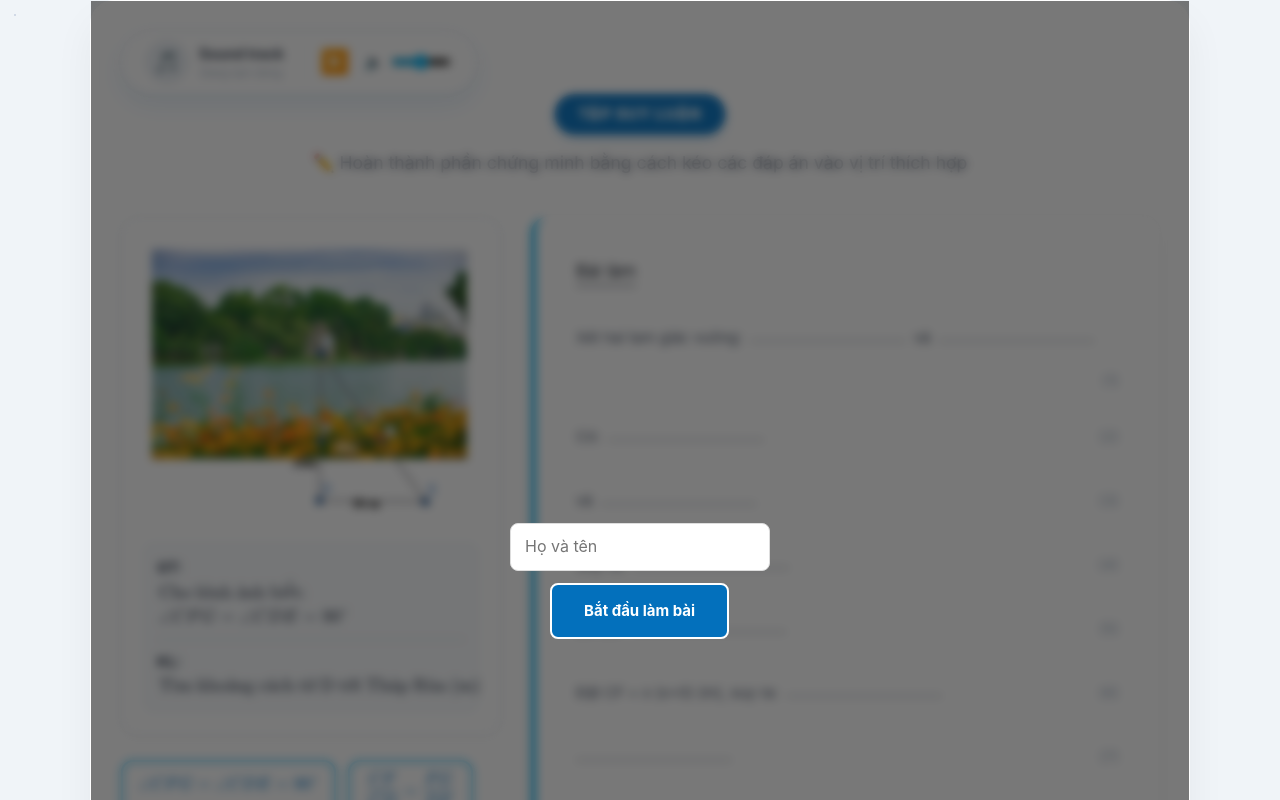
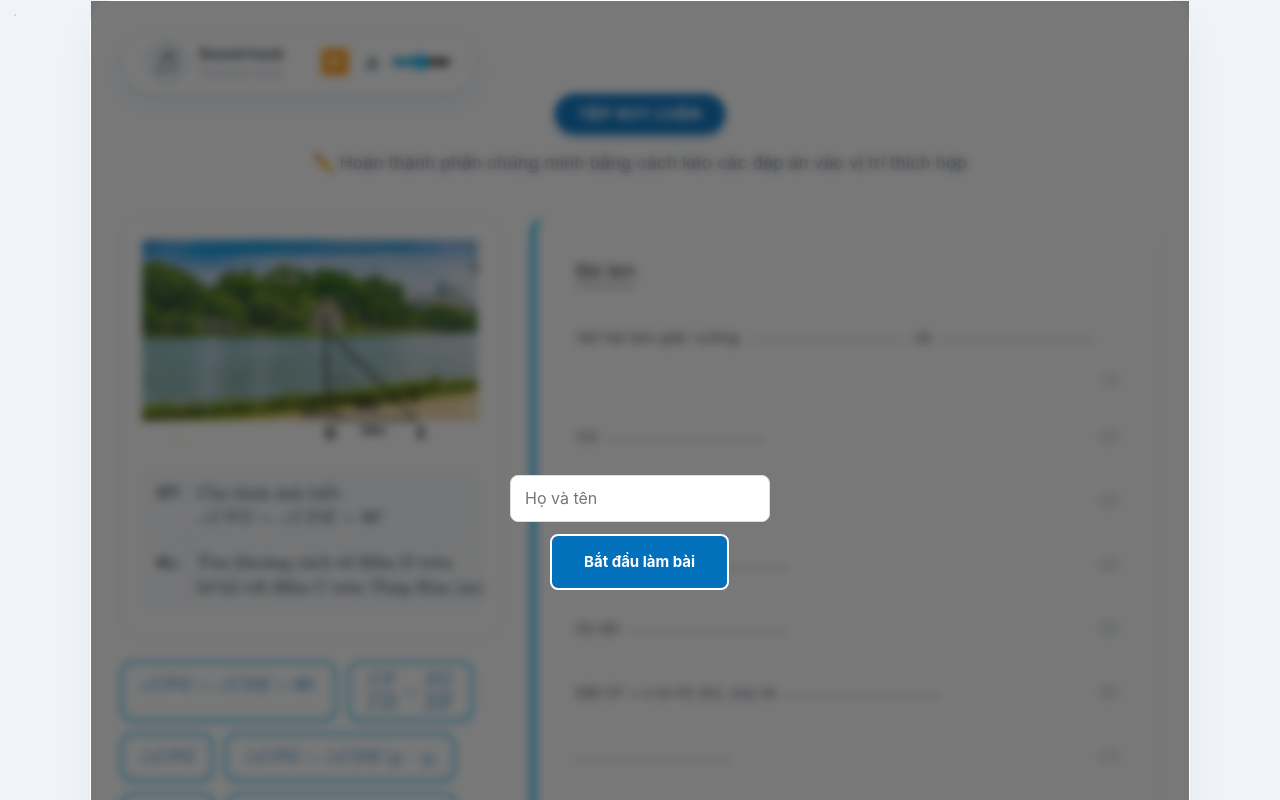
Before and after one commit to xuandaojv/live-worksheet, a Vue app: page / in a window 1280 px wide. Shown: the top 800 px of the page. Built offline with nearby package versions, Linux system fonts and the light colour scheme.

Commit message:
Update logic

```diff
--- a/src/App.vue
+++ b/src/App.vue
@@ -19,14 +19,14 @@
         <section class="sidebar">
           <div class="geometry-card">
             <div class="triangle-svg-container">
-                <img src="@/assets/image/12.png" alt="Triangle Diagram" class="geometry-img" />
+                <img src="@/assets/image/13.jpg" alt="Triangle Diagram" class="geometry-img" />
             </div>
 
             <div class="problem-box">
               <div class="row">
                 <strong>GT:</strong>
                 <!-- Updated givens -->
-                <div style="margin-left:2px;">
+                <div>
                   <MathText text="\text{Cho hình ảnh biết: }" />
                   <br>
                   <MathText :text="'\\angle CFG = \\angle CDE = 90^\\circ'" />
@@ -36,8 +36,8 @@
               <div class="row">
                 <strong>KL:</strong>
                 <!-- Updated conclusion -->
-                <div style="margin-left:2px;">
-                  <MathText text="\text{Tìm khoảng cách từ D tới Tháp Rùa (m)}" />
+                <div>
+                  <MathText text="\text{Tìm khoảng cách từ điểm D trên} \\ \text{bờ hồ tới điểm C trên Tháp Rùa (m)}" />
                 </div>
               </div>
             </div>
@@ -331,6 +331,10 @@ const startTouch = (option) => {
 </script>
 
 <style scoped>
+  .row{
+      display: flex;
+      column-gap: 15px;
+  }
   .submit-result{
     position: absolute;
     top: 20px;
@@ -414,6 +418,16 @@ const startTouch = (option) => {
   border-radius: 12px;
   font-size: 0.95rem;
   color: #2d3748;
+  position: relative;
+  ::before {
+    content: "";
+    position: absolute;
+    top: 15px;
+    left: 45px;
+    width: 1px;
+    height: calc(100% - 30px);
+    background-color: #cbd5e0;
+  }
 }
 
 .divider {
--- a/src/views/ResultDetailPopup.vue
+++ b/src/views/ResultDetailPopup.vue
@@ -1,17 +1,18 @@
 <template>
     <div class="wrapper">
+        <div style="font-size: 28px; position: fixed; top: 10px; right: 20px; cursor: pointer;" @click="closePopup">🗙</div>
         <main class="content-grid">
             <section class="sidebar">
                 <div class="geometry-card">
                     <div class="triangle-svg-container">
-                        <img src="@/assets/image/12.png" alt="Triangle Diagram" class="geometry-img" />
+                        <img src="@/assets/image/13.jpg" alt="Triangle Diagram" class="geometry-img" />
                     </div>
 
                     <div class="problem-box">
                         <div class="row">
                             <strong>GT:</strong>
                             <!-- Updated givens -->
-                            <div style="margin-left:2px;">
+                            <div>
                                 <MathText :text="'\\angle CFG = \\angle CDE = 90^\\circ'" />
                             </div>
                         </div>
@@ -19,8 +20,8 @@
                         <div class="row">
                             <strong>KL:</strong>
                             <!-- Updated conclusion -->
-                            <div style="margin-left:2px;">
-                            <MathText text="\text{Tìm khoảng cách từ D tới Tháp Rùa (m)}" />
+                            <div>
+                                <MathText text="\text{Tìm khoảng cách từ điểm D trên} \\ \text{bờ hồ tới điểm C trên Tháp Rùa (m)}" />
                             </div>
                         </div>
                     </div>
@@ -162,6 +163,13 @@ const handleDrop = () => {
 }
 </script>
 <style scoped>
+.proof-content{
+    max-height: 65vh;
+    overflow-y: scroll;
+}
+.content-grid{
+    font-size: 26px;
+}
 .c-point{
     position: absolute;
     top: -25px;
@@ -192,7 +200,7 @@ const handleDrop = () => {
 }
 .content-grid {
     display: grid;
-    grid-template-columns: 350px 1fr;
+    grid-template-columns: 380px 1fr;
     gap: 30px;
 }
 
@@ -217,6 +225,16 @@ const handleDrop = () => {
     border-radius: 12px;
     font-size: 0.95rem;
     color: #2d3748;
+  position: relative;
+    ::before {
+        content: "";
+        position: absolute;
+        top: 15px;
+        left: 45px;
+        width: 1px;
+        height: calc(100% - 30px);
+        background-color: #cbd5e0;
+    }
 }
 
 .divider {
@@ -323,4 +341,8 @@ const handleDrop = () => {
     font-weight: 600;
     cursor: pointer;
 }
+.row{
+    display: flex;
+    column-gap: 15px;
+}
 </style>
```
Also changed, not shown: src/assets/image/13.jpg (added).
